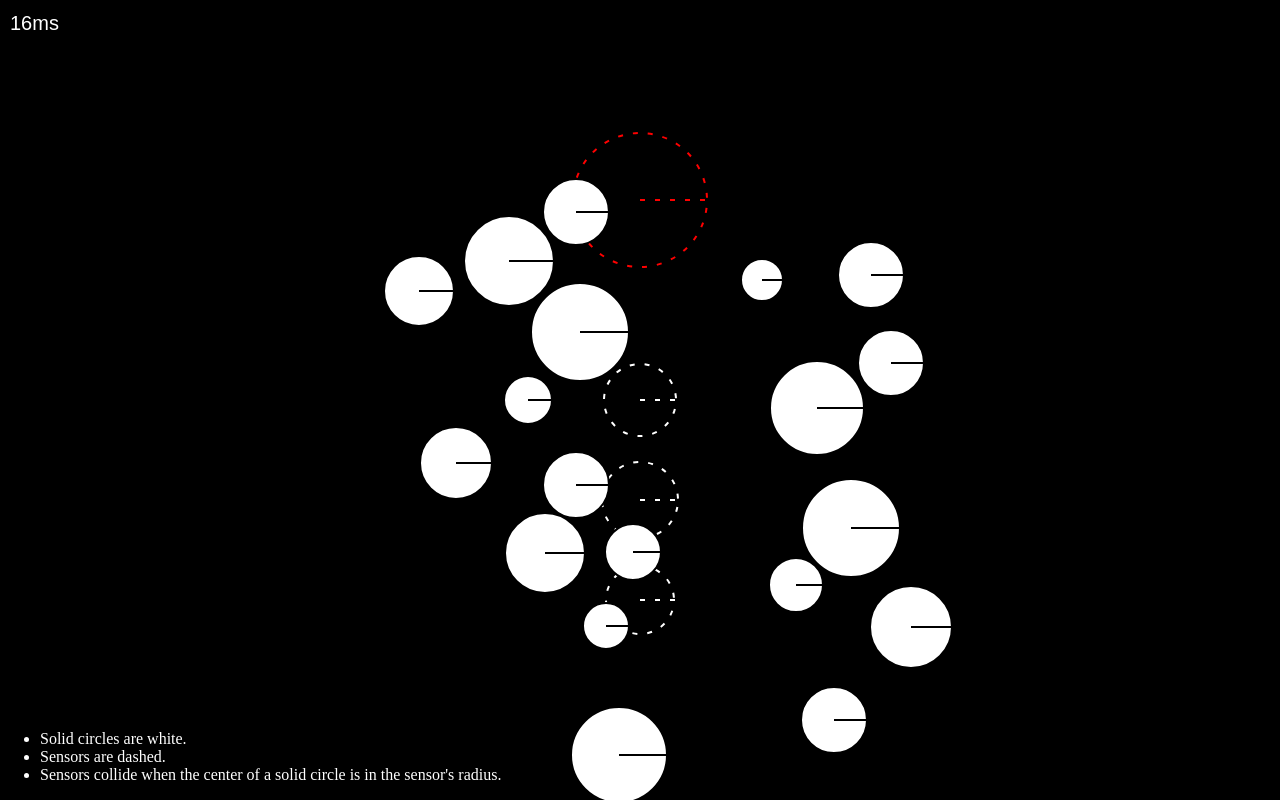
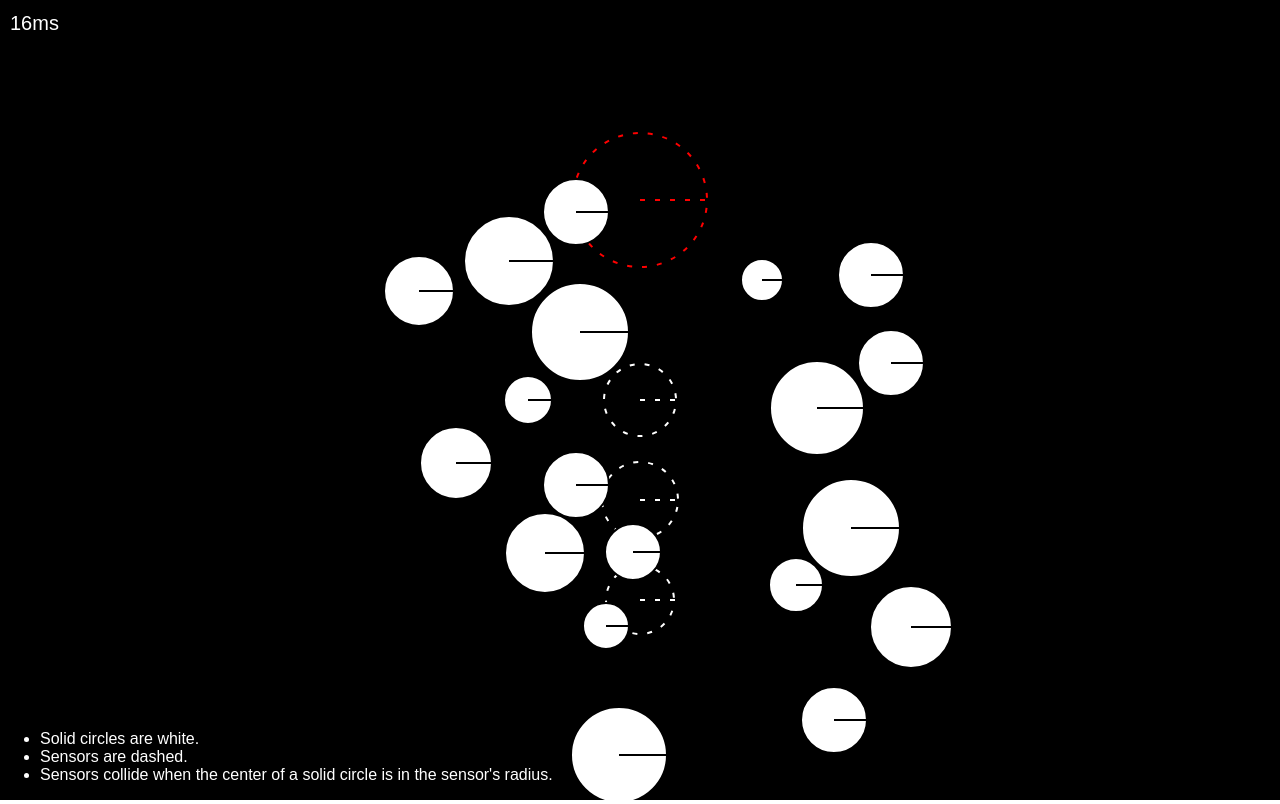
Before and after one commit to viljami/nemo-ccd, a website with bundled scripts: page docs/index.html in a window 1280 px wide. Built offline with nearby package versions, Linux system fonts and the light colour scheme.

Commit message:
Use font arial

```diff
--- a/docs/index.html
+++ b/docs/index.html
@@ -9,6 +9,7 @@
       height: 100%;
       margin: 0;
       padding: 0;
+      font-family: 'arial';
     }
     footer {
       position: fixed;
```
Also changed, not shown: test/index.html (+1 -0 lines).
